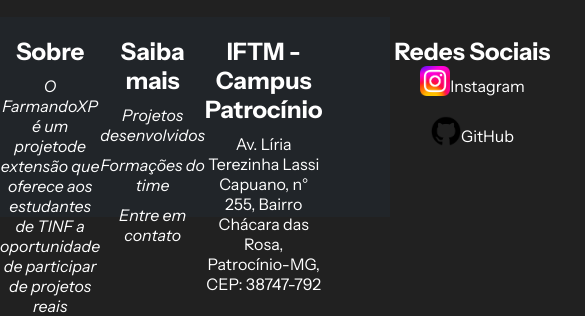
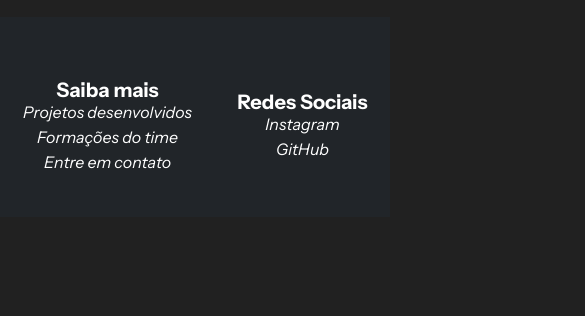
Before and after one commit to Farmando-XP/Site-FarmandoXP, a plain HTML site: page src/pages/sobrenos.html in a window 390 px wide. Shown: the part 3777-4093 px from the top of the page, 585 px wide, since content can reach past the window. After the commit the page ends 3994 px from the top, so only its background shows below. Drawn offline with Linux system fonts and the light colour scheme.

Commit message:
footer responsivo

```diff
--- a/src/components/footer.css
+++ b/src/components/footer.css
@@ -5,7 +5,8 @@ footer{
     background-color: #212529;
     height: 200px;
     display: flex;
-    justify-content: space-around;
+    justify-content: space-evenly;
+    align-items: center;
 }
 
 .div-footer{
@@ -17,10 +18,6 @@ footer{
     margin-top: 20px;
 }
 
-#img-footer{
-    height: 164px;
-    width: 164px;
-}
 
 .h2-footer{
     color: #ffffff;
@@ -32,21 +29,55 @@ p{
     font-size: 16px;
 }
 
-.a-footer{
+.a-footer {
     font-size: 16px;
     font-style: italic;
     color: #ffffff;
+    margin-bottom: 5px;
     font-weight: normal;
     text-decoration: none;
+    transition: background-color 0.3s ease, color 0.3s ease;
+    border-radius: 6px;
+}
 
+.a-footer:hover {
+    color: var(--purple-terciary);
 }
 
 .img-footer{
     height: 30px;
 }
 
-.a-redes{
-    display: flex;
-    flex-direction: row;
-    text-decoration: none;
+
+
+
+
+@media (max-width:480px){
+    footer{
+        display: flex;
+        justify-content: space-between;
+    }
+
+    p{
+        color: #ffffff;
+        margin-top: 10px;
+        font-size: 16px;
+    }
+
+    .div-footer{
+        align-items: center;
+    text-align: center;
+        margin-left: 20px;
+    }
+
+    .h2-footer{
+        color: #ffffff;
+        font-size: 20px;
+    }
+
+    #hide, #hide2{
+        display: none;
+    }
+
+
 }
--- a/src/pages/sobrenos.html
+++ b/src/pages/sobrenos.html
@@ -137,39 +137,45 @@
     </div>
     <!-- Footer - Carlos -->
     <footer>
-        <div class="div-footer">
-            <h2 class="h2-footer">Sobre</h2>
-            <a class="a-footer" href="../../src/pages/sobrenos.html">
-                <p>O FarmandoXP é um projetode extensão que oferece aos estudantes de TINF a oportunidade de participar
-                    de projetos reais</p>
+        <div id="hide" class="div-footer">
+            <h2  class="h2-footer">Sobre</h2>
+            <a class="a-footer" href="src/pages/sobrenos.html">
+                O FarmandoXP é um projetode extensão que oferece aos estudantes de TINF a oportunidade de
+                    participar de projetos reais
             </a>
         </div>
         <div class="div-footer">
             <h2 class="h2-footer">Saiba mais</h2>
-            <a class="a-footer" href="../../src/pages/nossosprojetos.html">
-                <p>Projetos desenvolvidos</p>
-                <p>Formações do time</p>
-                <p>Entre em contato</p>
-            </a>
+
+
+                    <a class="a-footer" href="#">
+                        Projetos desenvolvidos
+                    </a>
+                    <a class="a-footer" href="#">
+                        Formações do time
+                    </a>
+                    <a class="a-footer" href="src/pages/sobrenos.html">
+                        Entre em contato
+                    </a>
+
+
         </div>
-        <div class="div-footer">
+        <div id="hide2" class="div-footer">
             <h2 class="h2-footer">IFTM - Campus Patrocínio</h2>
-            <p>Av. Líria Terezinha Lassi Capuano, n° 255, Bairro Chácara das Rosa, Patrocínio-MG, CEP: 38747-792</p>
+            <p>Av. Líria Terezinha Lassi Capuano, n° 255, Bairro Chácara das Rosa, Patrocínio-MG, CEP: 38747-792
+            </p>
         </div>
-        <div class="div-footer">
+        <div  class="div-footer">
             <h2 class="h2-footer">Redes Sociais</h2>
-            <div>
-                <a class="a-redes" class="a-footer" href="#"><img class="img-footer"
-                        src="../../assets/home/Instagram_logo_2022.svg.webp" alt="">
-                    <p>Instagram</p>
+
+                <a class="a-footer" href="#">
+                    Instagram
                 </a>
-            </div>
-            <div class="div-footer">
-                <a class="a-redes" class="a-footer" href="#"><img class="img-footer"
-                        src="../../assets/home/GitHub_Invertocat_Logo.svg.png" alt="">
-                    <p>GitHub</p>
+
+                <a class="a-footer" href="#">
+                    GitHub
                 </a>
-            </div>
+
         </div>
     </footer>
     <script src="../scripts/menu-button.js"></script>
```
Also changed, not shown: index.html (+26 -21 lines), src/pages/nossosprojetos.html (+28 -22 lines).
